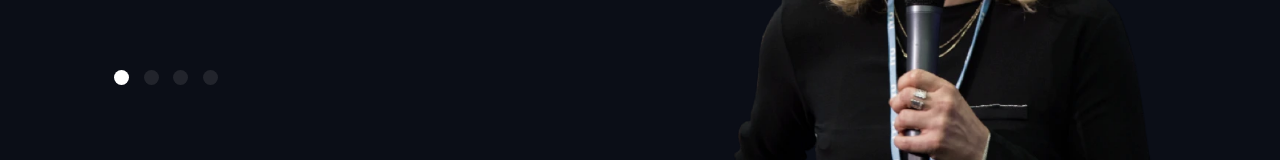
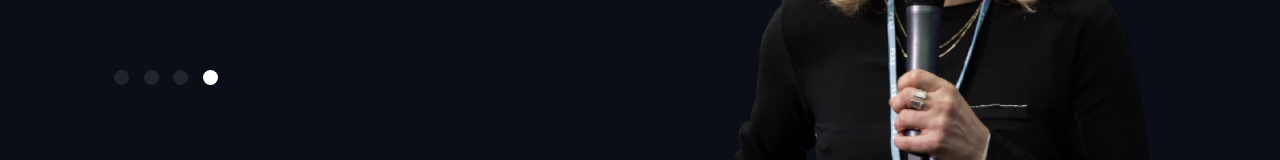
Before and after one commit to Fernando-uif/space-tourism, a React (Vite) app: page /crew/crew-four in a window 1280 px wide. Shown: the part 615-775 px from the top of the page. Built offline with nearby package versions, Linux system fonts and the light colour scheme; a web font is replaced by a local one.

Commit message:
Add the navLink validation

```diff
--- a/src/crew/pages/CrewFour.jsx
+++ b/src/crew/pages/CrewFour.jsx
@@ -9,7 +9,7 @@ export const CrewFour = () => {
         <div className="crewInfo__name">Anousheh Ansari</div>
         <div className="crewInfo__description">
           Anousheh Ansari is an Iranian American engineer and co-founder of
-          Prodea Systems. Ansari was the fourth self-funded space tourist, the
+        Prodea Systems. Ansari was the fourth self-funded space tourist, the
           first self-funded woman to fly to the ISS, and the first Iranian in
           space.
         </div>
--- a/src/sass/layout/navCrew.scss
+++ b/src/sass/layout/navCrew.scss
@@ -8,10 +8,6 @@
   width: 13.2rem;
   justify-content: space-evenly;
   &__item {
-    &-1 {
-      background-color: $white;
-      opacity: unset;
-    }
     border-radius: 50%;
     width: 1.5rem;
     height: 1.5rem;
@@ -19,4 +15,8 @@
     opacity: 0.17;
     display: flex;
   }
+  &__selected{
+    background-color: $white;
+    opacity: unset;
+  }
 }
--- a/src/ui/components/NavCrew.jsx
+++ b/src/ui/components/NavCrew.jsx
@@ -4,20 +4,38 @@ export const NavCrew = () => {
   return (
     <>
       <div className="navCrew">
-        <NavLink className="navCrew__item navCrew__item-1" to="crew-one">
-          {" "}
-        </NavLink>
-        <NavLink className="navCrew__item navCrew__item-2" to="crew-two">
-          {" "}
-        </NavLink>
-        <NavLink className="navCrew__item navCrew__item-3" to="crew-three">
-          {" "}
-        </NavLink>
-        <NavLink className="navCrew__item navCrew__item-4" to="crew-four">
+        <NavLink
+          className={({ isActive }) =>
+            "navCrew__item navCrew__item-1 " +
+            (isActive ? "navCrew__selected" : "")
+          }
+          to="crew-one"
+        ></NavLink>
+        <NavLink
+          className={({ isActive }) =>
+            "navCrew__item navCrew__item-2 " +
+            (isActive ? "navCrew__selected" : "")
+          }
+          to="crew-two"
+        ></NavLink>
+        <NavLink
+          className={({ isActive }) =>
+            "navCrew__item navCrew__item-3 " +
+            (isActive ? "navCrew__selected" : "")
+          }
+          to="crew-three"
+        ></NavLink>
+        <NavLink
+          className={({ isActive }) =>
+            "navCrew__item navCrew__item-4 " +
+            (isActive ? "navCrew__selected" : "")
+          }
+          to="crew-four"
+        >
           {" "}
         </NavLink>
       </div>
-      <Outlet/>
+      <Outlet />
     </>
   );
 };
```
